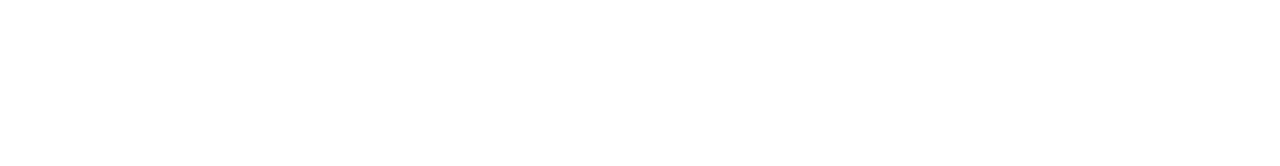
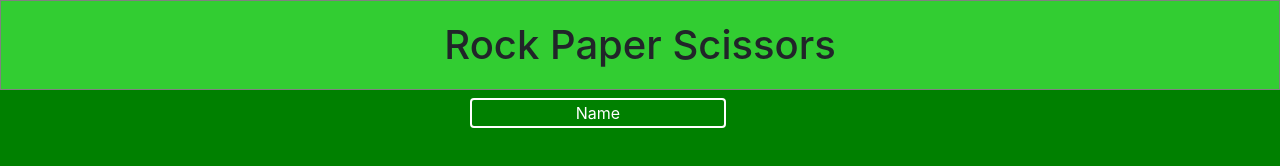
Before and after one commit to jrubin9326/RPS-Multiplayer, a plain HTML site: page index.html in a window 1280 px wide. Drawn offline with nearby package versions, Linux system fonts and the light colour scheme.

Commit message:
styling added

```diff
--- a/assets/css/style.css
+++ b/assets/css/style.css
@@ -0,0 +1,25 @@
+* {
+    background-color: green;
+}
+
+h1 {
+    text-align:center;
+    padding: 20px;
+    background-color: rgb(50,205,50);
+    border: 1px solid grey;
+}
+
+input {
+    text-align:center;
+    display:block;
+    color:black;
+   float:left;
+   margin-left:470px;
+   border-radius: 4px;
+   border: 2px solid white;
+
+}
+
+::placeholder {
+    color: white;
+}
--- a/index.html
+++ b/index.html
@@ -4,9 +4,19 @@
     <meta charset="UTF-8">
     <meta name="viewport" content="width=device-width, initial-scale=1.0">
     <meta http-equiv="X-UA-Compatible" content="ie=edge">
+    <link rel = "stylesheet" type = "text/css" href = "assets/css/reset.css">
+    <link rel="stylesheet" href="https://stackpath.bootstrapcdn.com/bootstrap/4.1.3/css/bootstrap.min.css" integrity="sha384-MCw98/SFnGE8fJT3GXwEOngsV7Zt27NXFoaoApmYm81iuXoPkFOJwJ8ERdknLPMO" crossorigin="anonymous">
+    <link rel = "stylesheet" type = "text/css" href = "assets/css/style.css">
     <title>RPS Multiplayer</title>
 </head>
 <body>
+
+        <h1>Rock Paper Scissors</h1>
+        <form>
+            <input  type= "text" name= "username" placeholder="Name">
+        </form>
     <script src="https://www.gstatic.com/firebasejs/5.5.8/firebase.js"></script>
+    <script src= "assets/javascript/app.js" ></script>
+
 </body>
 </html>
```
Also changed, not shown: assets/images/71baCLK2M1L._SL1500_-1.jpg (added), assets/images/emsco-garden-statues-2280-1-64_1000.jpg (added), assets/images/paper.jpg (added), 3 other files.
